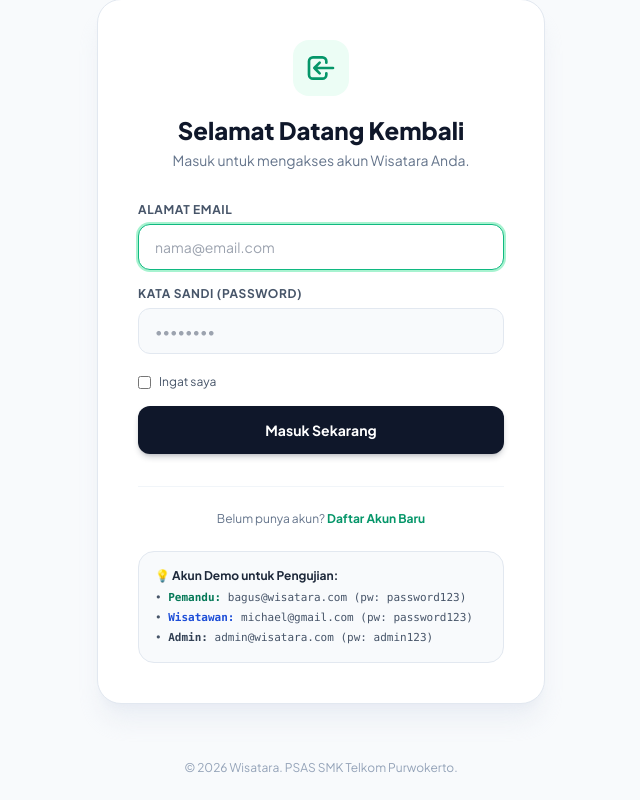
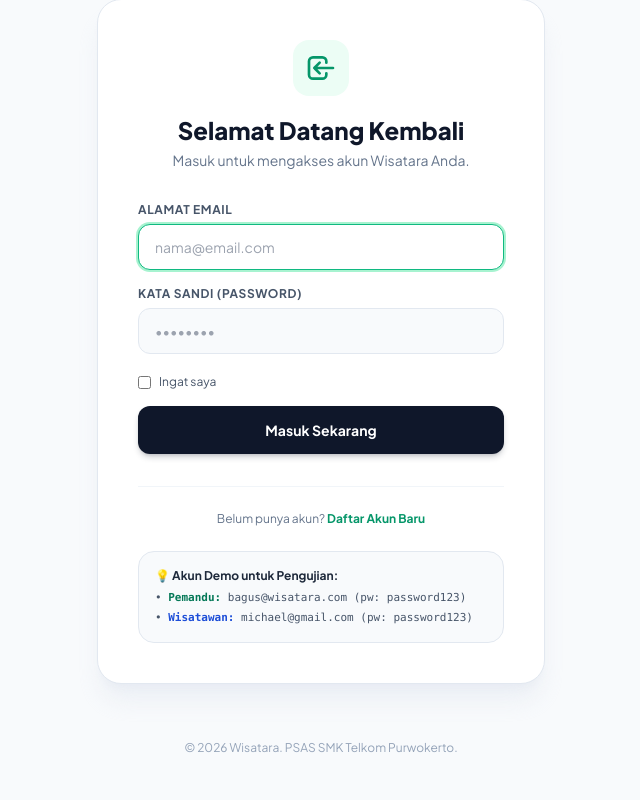
Before and after one commit to Argaa24/wisatara, a Laravel app: page /login in a window 1280 px wide. Shown: the part 121-921 px from the top of the page, without its empty margins (319-959 px from the left). After the commit the page ends 874 px from the top, so only its background shows below. Run offline with Laravel 12, Linux system fonts and the light colour scheme; some libraries are stand-ins or nearby versions.

Commit message:
fix: hapus kredensial akun demo admin dari halaman login publik

```diff
--- a/resources/views/auth/login.blade.php
+++ b/resources/views/auth/login.blade.php
@@ -75,7 +75,6 @@
                 <ul class="space-y-1 font-mono text-[11px]">
                     <li>• <span class="font-semibold text-emerald-700">Pemandu:</span> bagus@wisatara.com (pw: password123)</li>
                     <li>• <span class="font-semibold text-blue-700">Wisatawan:</span> michael@gmail.com (pw: password123)</li>
-                    <li>• <span class="font-semibold text-slate-700">Admin:</span> admin@wisatara.com (pw: admin123)</li>
                 </ul>
             </div>
         </div>
```
